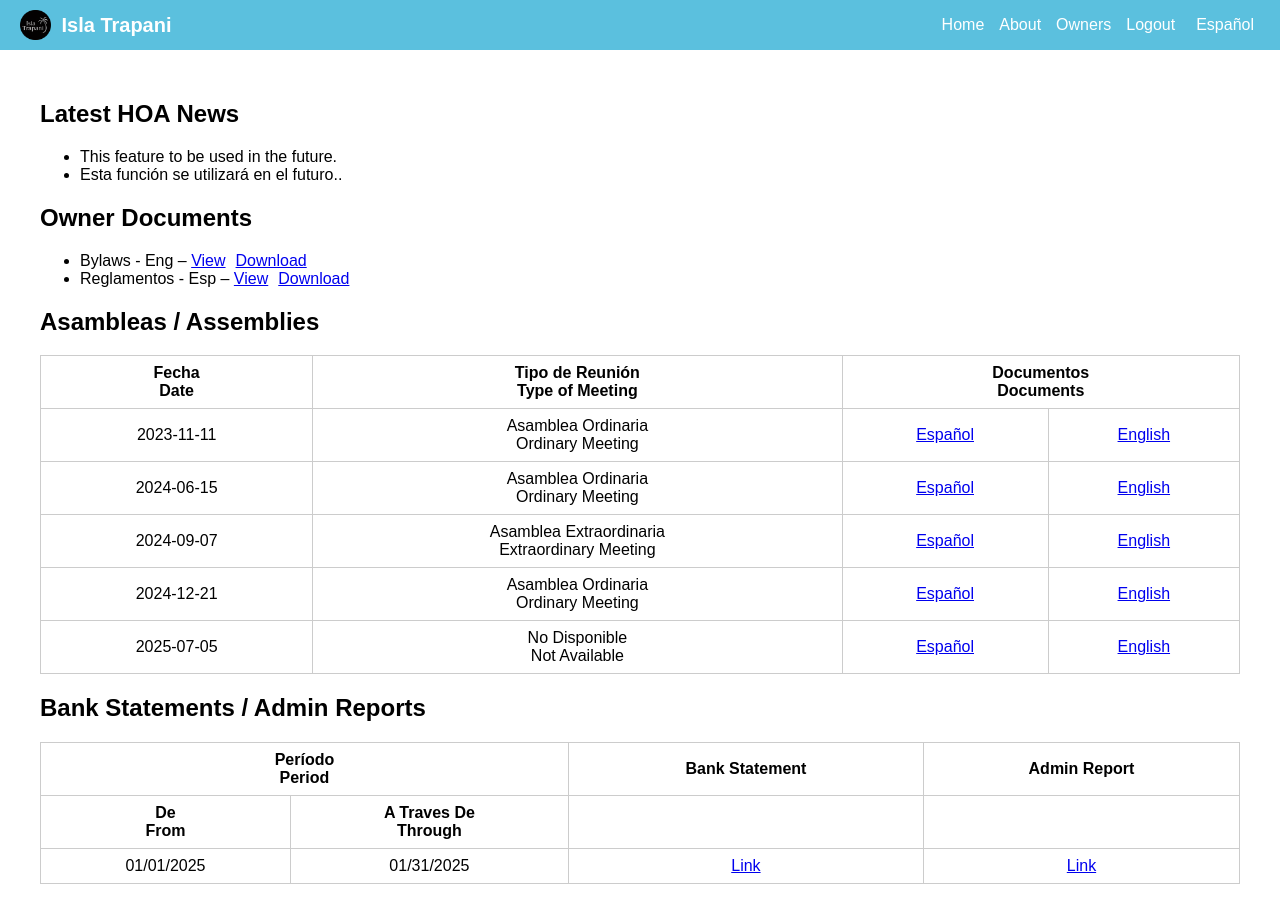
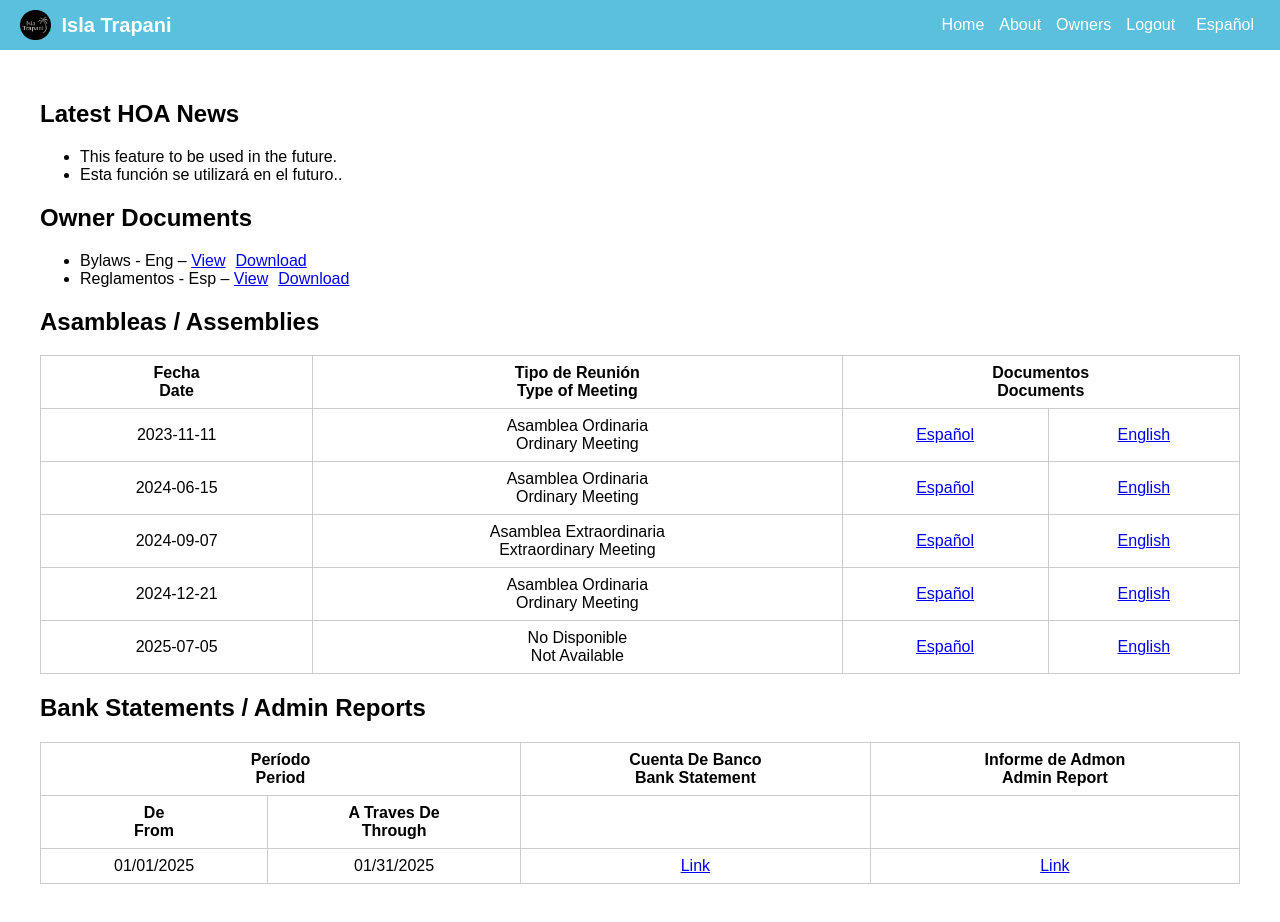
Before and after one commit to grdino/isla-trapani, a Next.js app: page /owners in a window 1280 px wide. Built offline with nearby package versions, Linux system fonts and the light colour scheme; sample sign-in values are in the browser's storage.

Commit message:
Update owners.js

```diff
--- a/pages/owners.js
+++ b/pages/owners.js
@@ -130,8 +130,8 @@ export default function Owners() {
             <thead>
               <tr>
                 <th colSpan="2">Período<br />Period</th>
-                <th>Bank Statement</th>
-                <th>Admin Report</th>
+                <th>Cuenta De Banco<br />Bank Statement</th>
+                <th>Informe de Admon<br />Admin Report</th>
               </tr>
               <tr>
                 <th>De<br />From</th>
```
